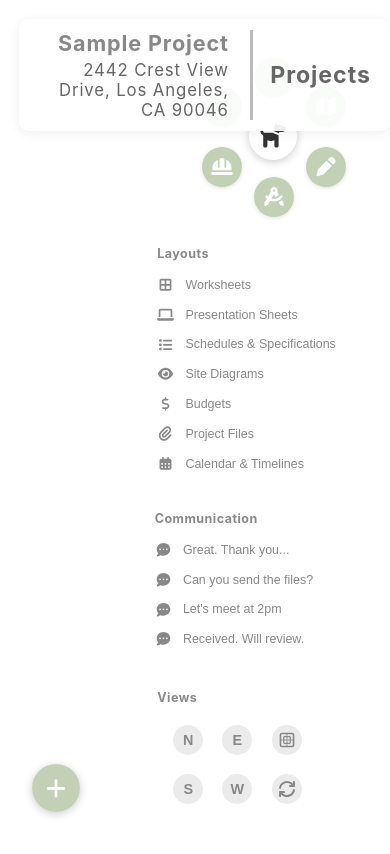
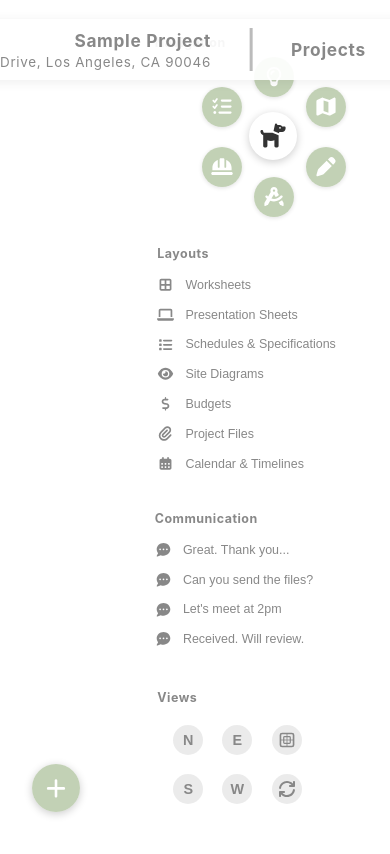
Before and after one commit to pacacodes/ELPACA, a React (Create React App) app in the folder frontend/: page / in a window 390 px wide. Shown: the top 854 px of the page. Built offline with nearby package versions, Linux system fonts and the light colour scheme.

Commit message:
Enhance layout management in App component; add active layout tracking and update UI styles for better responsiveness

```diff
--- a/frontend/src/App.js
+++ b/frontend/src/App.js
@@ -13,6 +13,8 @@ function appendSiteAnalysis(str) {
 }
 
   const [activeProjectFolder, setActiveProjectFolder] = useState(null);
+  // Track which layout is active (subtitle)
+  const [activeLayout, setActiveLayout] = useState('');
   // 0: Lightbulb, 1: Map, 2: Pen, 3: Compass, 4: HardHat, 5: Tasks
   const [activeNav, setActiveNav] = useState(0);
   const [popupOpen, setPopupOpen] = useState(false);
@@ -60,37 +62,45 @@ function appendSiteAnalysis(str) {
       <div style={{
         position: 'fixed',
         top: '1.2rem',
-        left: '1.2rem',
+        left: 0,
+        width: '100vw',
         display: 'flex',
         flexDirection: 'row',
         alignItems: 'center',
-        textAlign: 'left',
+        justifyContent: 'center',
         fontWeight: 'bold',
         color: '#888',
-        fontSize: '1.35rem',
+        fontSize: '1.08rem',
         letterSpacing: '0.04em',
         zIndex: 9999,
         background: 'rgba(255,255,255,0.92)',
-        padding: '0.7rem 1.2rem',
+        padding: '0.56rem 0.96rem',
         borderRadius: '10px',
-        boxShadow: '0 2px 12px rgba(0,0,0,0.07)'
+        boxShadow: '0 2px 12px rgba(0,0,0,0.07)',
+        maxWidth: '900px',
+        minWidth: '700px',
+        margin: '0 auto',
+        left: '50%',
+        transform: 'translateX(-50%)',
       }}>
-        <div style={{display:'flex',flexDirection:'row',alignItems:'stretch',position:'relative'}}>
-          <div style={{display:'flex',flexDirection:'column',justifyContent:'center',alignItems:'flex-end',textAlign:'right'}}>
-            <span>{sampleProject.name}</span>
-            <span style={{fontSize:'1.05rem',color:'#666',marginTop:'0.2rem',fontWeight:'400'}}>{sampleProject.address}</span>
+        <div style={{display:'flex',flexDirection:'row',alignItems:'stretch',width:'100%',justifyContent:'center'}}>
+          <div style={{display:'flex',flexDirection:'column',justifyContent:'center',alignItems:'flex-end',textAlign:'right',minWidth:'320px',maxWidth:'420px',whiteSpace:'nowrap',overflow:'hidden',textOverflow:'ellipsis'}}>
+            <span style={{color:'#888',fontSize:'1.08rem',fontWeight:'bold'}}>{sampleProject.name}</span>
+            <span style={{fontSize:'0.84rem',color:'#888',marginTop:'0.16rem',fontWeight:'400'}}>{sampleProject.address}</span>
           </div>
-          <div style={{display:'flex',alignItems:'center',marginLeft:'1.1rem',height:'auto'}}>
+          <div style={{display:'flex',alignItems:'center',justifyContent:'center',width:'80px',minWidth:'60px'}}>
             <span style={{
               display:'inline-block',
               height:'2.7rem',
               minHeight:'100%',
               borderLeft:'3.5px solid #bbb',
               marginRight:'1.1rem',
-              marginLeft:'0.2rem',
+              marginLeft:'1.1rem',
               alignSelf:'stretch',
             }}></span>
-            <span style={{fontSize:'1.45rem',fontWeight:'bold',color:'#666',letterSpacing:'0.04em',display:'flex',alignItems:'center',height:'2.7rem'}}>{
+          </div>
+          <div style={{display:'flex',flexDirection:'column',alignItems:'flex-start',justifyContent:'center',minWidth:'220px',maxWidth:'320px'}}>
+            <span style={{color:'#888',fontSize:'1.08rem',fontWeight:'bold'}}>{
               activeNav === 0 ? 'Projects' :
               activeNav === 1 ? 'Site Analysis' :
               activeNav === 2 ? 'Design Development' :
@@ -98,6 +108,9 @@ function appendSiteAnalysis(str) {
               activeNav === 4 ? 'Construction Management' :
               'Daily Management'
             }</span>
+            {activeLayout && (
+              <span style={{fontSize:'0.84rem',color:'#888',marginTop:'0.16rem',fontWeight:'400'}}>{activeLayout}</span>
+            )}
           </div>
         </div>
       </div>
@@ -765,49 +778,63 @@ function appendSiteAnalysis(str) {
           {/* Worksheets button */}
           <button style={{
             display: 'flex', alignItems: 'center', gap: '0.7rem', background: 'rgba(60,60,60,0)', color: '#888', border: 'none', borderRadius: '6px', padding: '0.32rem 0.5rem', fontSize: '0.78rem', cursor: 'pointer', boxShadow: 'none', whiteSpace: 'nowrap', minWidth: '0'
-          }}>
+          }}
+            onClick={() => setActiveLayout('Worksheets')}
+          >
             <FontAwesomeIcon icon={faThLarge} style={{fontSize:'1.09em', marginLeft: '-0.5rem', color: '#888'}} />
             <span style={{fontSize:'0.78rem', color: '#888'}}>Worksheets</span>
           </button>
           {/* Presentation Sheets button */}
           <button style={{
             display: 'flex', alignItems: 'center', gap: '0.7rem', background: 'rgba(60,60,60,0)', color: '#888', border: 'none', borderRadius: '6px', padding: '0.32rem 0.5rem', fontSize: '0.78rem', cursor: 'pointer', boxShadow: 'none', whiteSpace: 'nowrap', minWidth: '0'
-          }}>
+          }}
+            onClick={() => setActiveLayout('Presentation Sheets')}
+          >
             <FontAwesomeIcon icon={faLaptop} style={{fontSize:'1.09em', marginLeft: '-0.5rem', color: '#888'}} />
             <span style={{fontSize:'0.78rem', color: '#888'}}>Presentation Sheets</span>
           </button>
           {/* Schedules & Specifications button */}
           <button style={{
             display: 'flex', alignItems: 'center', gap: '0.7rem', background: 'rgba(60,60,60,0)', color: '#888', border: 'none', borderRadius: '6px', padding: '0.32rem 0.5rem', fontSize: '0.78rem', cursor: 'pointer', boxShadow: 'none', whiteSpace: 'nowrap', minWidth: '0'
-          }}>
+          }}
+            onClick={() => setActiveLayout('Schedules & Specifications')}
+          >
             <FontAwesomeIcon icon={faList} style={{fontSize:'1.09em', marginLeft: '-0.5rem', color: '#888'}} />
             <span style={{fontSize:'0.78rem', color: '#888'}}>Schedules &amp; Specifications</span>
           </button>
           {/* Site Diagrams button */}
           <button style={{
             display: 'flex', alignItems: 'center', gap: '0.7rem', background: 'rgba(60,60,60,0)', color: '#888', border: 'none', borderRadius: '6px', padding: '0.32rem 0.5rem', fontSize: '0.78rem', cursor: 'pointer', boxShadow: 'none', whiteSpace: 'nowrap', minWidth: '0'
-          }}>
+          }}
+            onClick={() => setActiveLayout('Site Diagrams')}
+          >
             <FontAwesomeIcon icon={faEye} style={{fontSize:'1.09em', marginLeft: '-0.5rem', color: '#888'}} />
             <span style={{fontSize:'0.78rem', color: '#888'}}>Site Diagrams</span>
           </button>
           {/* Budgets button */}
           <button style={{
             display: 'flex', alignItems: 'center', gap: '0.7rem', background: 'rgba(60,60,60,0)', color: '#888', border: 'none', borderRadius: '6px', padding: '0.32rem 0.5rem', fontSize: '0.78rem', cursor: 'pointer', boxShadow: 'none', whiteSpace: 'nowrap', minWidth: '0'
-          }}>
+          }}
+            onClick={() => setActiveLayout('Budgets')}
+          >
             <FontAwesomeIcon icon={faDollarSign} style={{fontSize:'1.09em', marginLeft: '-0.5rem', color: '#888'}} />
             <span style={{fontSize:'0.78rem', color: '#888'}}>Budgets</span>
           </button>
           {/* Project Files button */}
           <button style={{
             display: 'flex', alignItems: 'center', gap: '0.7rem', background: 'rgba(60,60,60,0)', color: '#888', border: 'none', borderRadius: '6px', padding: '0.32rem 0.5rem', fontSize: '0.78rem', cursor: 'pointer', boxShadow: 'none', whiteSpace: 'nowrap', minWidth: '0'
-          }}>
+          }}
+            onClick={() => setActiveLayout('Project Files')}
+          >
             <FontAwesomeIcon icon={faPaperclip} style={{fontSize:'1.09em', marginLeft: '-0.5rem', color: '#888'}} />
             <span style={{fontSize:'0.78rem', color: '#888'}}>Project Files</span>
           </button>
           {/* Calendar & Timelines button */}
           <button style={{
             display: 'flex', alignItems: 'center', gap: '0.7rem', background: 'rgba(60,60,60,0)', color: '#888', border: 'none', borderRadius: '6px', padding: '0.32rem 0.5rem', fontSize: '0.78rem', cursor: 'pointer', boxShadow: 'none', whiteSpace: 'nowrap', minWidth: '0'
-          }}>
+          }}
+            onClick={() => setActiveLayout('Calendar & Timelines')}
+          >
             <FontAwesomeIcon icon={faCalendarAlt} style={{fontSize:'1.09em', marginLeft: '-0.5rem', color: '#888'}} />
             <span style={{fontSize:'0.78rem', color: '#888'}}>Calendar &amp; Timelines</span>
           </button>
```
